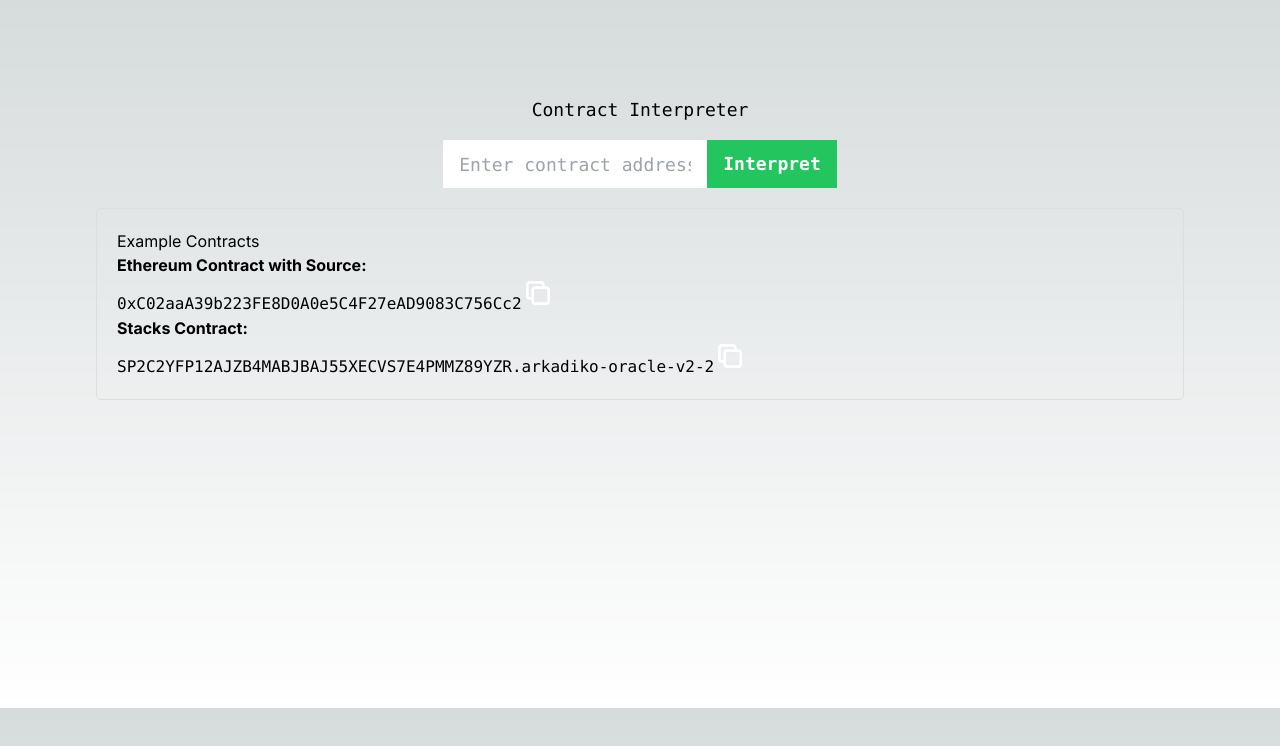
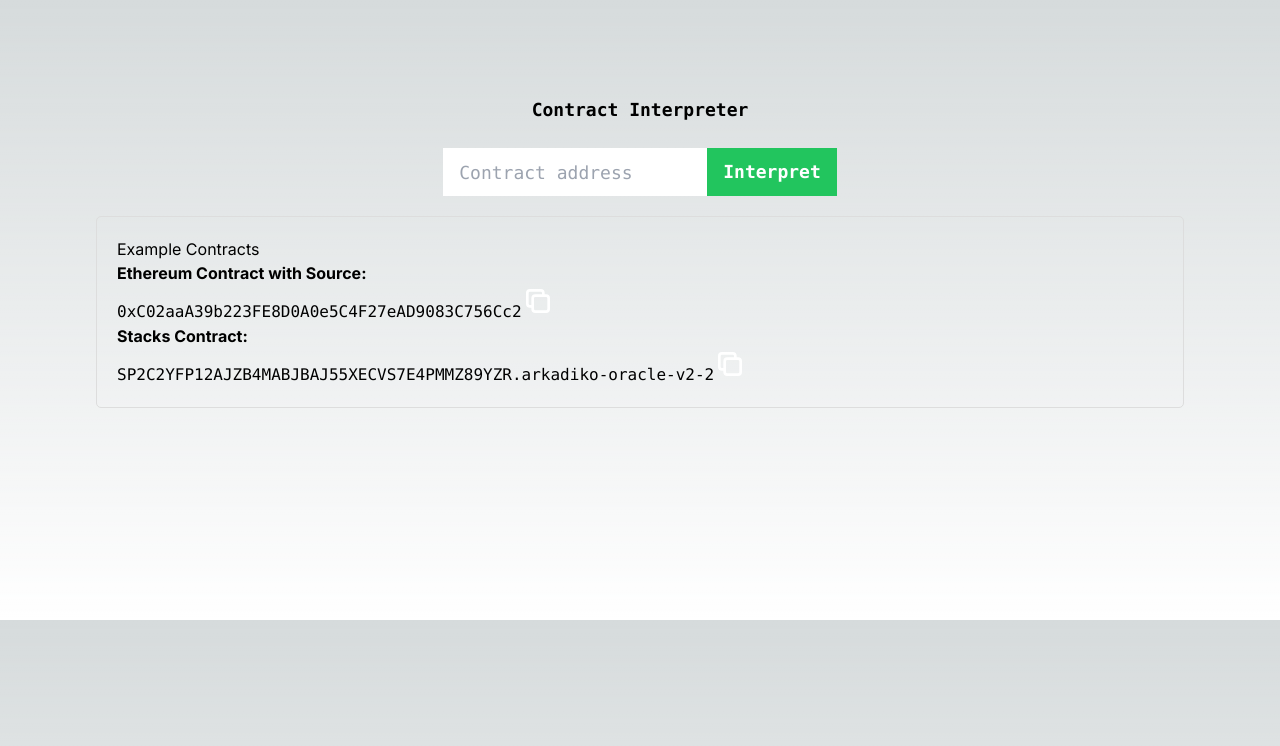
Before and after one commit to tippenein/contract_interpret, a Next.js app: page / in a window 1280 px wide. Shown: the top 746 px of the page. Built offline with nearby package versions, Linux system fonts and the light colour scheme.

Commit message:
show the contract address in response

```diff
--- a/app/page.tsx
+++ b/app/page.tsx
@@ -16,6 +16,7 @@ interface ResponseData {
   sourceCode: string;
   interpretation: string;
   blockchain: string;
+  contractAddress: string;
 }
 interface ErrorResponse {
   error: string;
@@ -99,12 +100,12 @@ export default function Home() {
       </Head>
       <main className="flex flex-col items-center justify-between p-24">
       <div className="z-10 max-w-5xl w-full items-center justify-center flex flex-col text-lg lg:flex">
-        <h1 className="font-mono mb-4">Contract Interpreter</h1>
+        <h1 className="font-mono font-semibold mb-6">Contract Interpreter</h1>
         <form onSubmit={handleFormSubmit} className="font-mono">
           <div className="flex">
             <input
               type="text"
-              placeholder="Enter contract address"
+              placeholder="Contract address"
               className="flex-grow text-black px-4 py-2 h-12"
               value={contractAddress}
               onChange={(e: any) => {
@@ -122,21 +123,24 @@ export default function Home() {
         </form>
       </div>
       {!interpretation && (<Help copySuccess={copySuccess} handleCopy={handleCopy} setCopySuccess={setCopySuccess} />)}
-      <div className="flex p-24 justify-center items-center">
-        <div className="z-10 max-w-5xl w-full items-center justify-between font-mono text-lg lg:flex">
-          {loading && <p>Loading...</p>}
-          {error && <p>{error}</p>}
+      {interpretation && (
+        <h2 className="font-mono text-white font-semibold m-6">{contractAddress}</h2>
+      )}
+      <div className="flex p-12 justify-center items-center">
+        {loading && <p>Loading...</p>}
+        {error && <p>{error}</p>}
+        <div className="max-w-5xl w-full items-center justify-between font-mono text-lg lg:flex">
           {interpretation && sourceCode && (
             <div>
               <div className="flex border-b">
                 <button
-                  className={`py-2 px-4 bg-slate-100  text-black ${activeTab === 'interpretation' ? 'border-b-4 border-green-500' : ''}`}
+                  className={`py-2 px-4 bg-slate-100 border-r-2 text-black ${activeTab === 'interpretation' ? 'border-b-4 border-green-500' : ''}`}
                   onClick={() => setActiveTab('interpretation')}
                 >
                   Interpretation
                 </button>
                 <button
-                  className={`py-2 px-4 bg-slate-100 text-black ${activeTab === 'sourceCode' ? 'border-b-4 border-green-500' : ''}`}
+                  className={`py-2 px-4 bg-slate-100 border-r-2 text-black ${activeTab === 'sourceCode' ? 'border-b-4 border-green-500' : ''}`}
                   onClick={() => setActiveTab('sourceCode')}
                 >
                   Source Code
--- a/pages/api/interpret.ts
+++ b/pages/api/interpret.ts
@@ -177,7 +177,7 @@ async function handler(req: any, res: any) {
     const {rawSource, blockchain} = result;
     const sourceCode = extractSourceCode(rawSource)
     const interpretation = await interpret(res, contractAddress, sourceCode)
-    res.status(200).json({ blockchain, sourceCode, interpretation });
+    res.status(200).json({ contractAddress, blockchain, sourceCode, interpretation });
   } catch (error: any) {
     res.status(500).json({ error: `Server error: ${error.message}` });
   }
```
